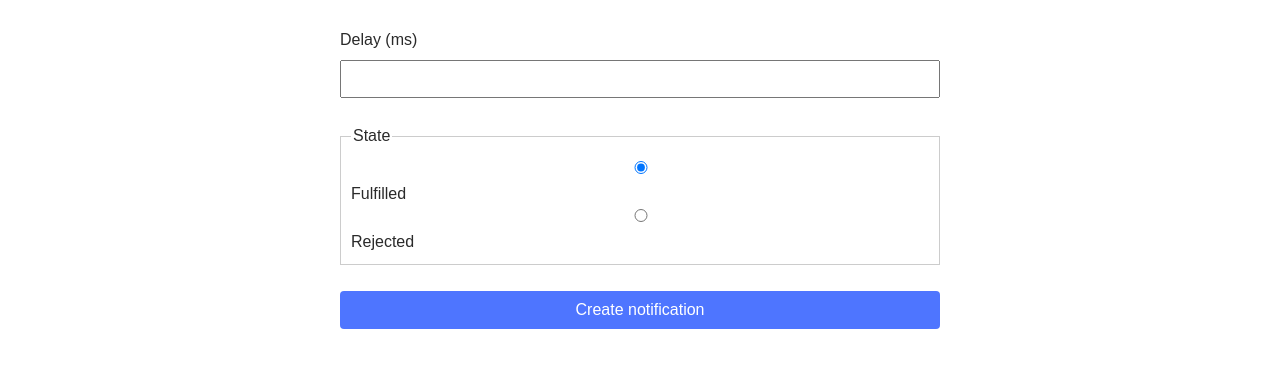
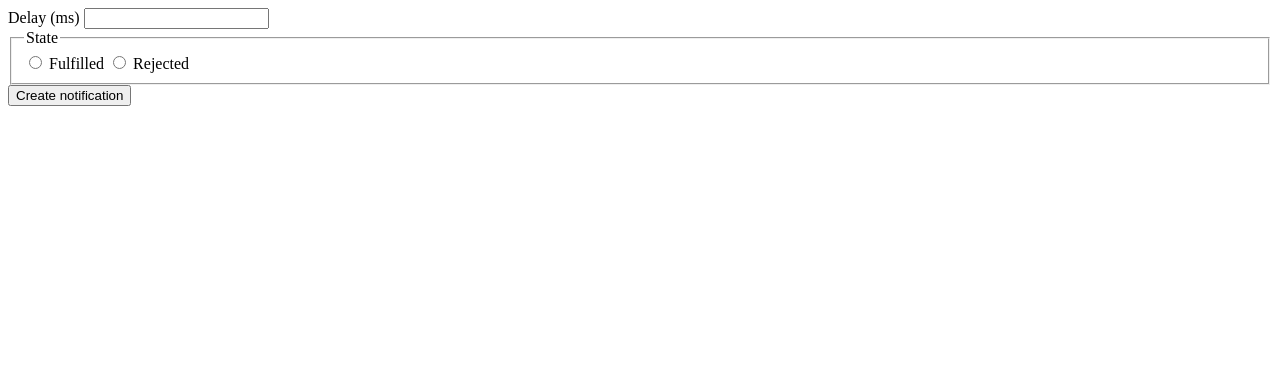
Before and after one commit to CemAtlas/goit-js-hw-10, a plain HTML site: page 2-snackbar.html in a window 1280 px wide. Drawn offline with Linux system fonts and the light colour scheme.

Commit message:
Deploying to gh-pages from @ CemAtlas/goit-js-hw-10@db6cf12bff6c61aa45b1f38841adbfb0d54bbef4 🚀

```diff
--- a/1-timer.js
+++ b/1-timer.js
@@ -1,2 +1,2 @@
-import"./assets/modulepreload-polyfill-B5Qt9EMX.js";/* empty css                      */import{f as h,i as y}from"./assets/vendor-BbbuE1sJ.js";const p=document.querySelector("#datetime-picker"),s=document.querySelector("[data-start]"),S=document.querySelector("[data-days]"),q=document.querySelector("[data-hours]"),w=document.querySelector("[data-minutes]"),E=document.querySelector("[data-seconds]");let c,u;const b={enableTime:!0,time_24hr:!0,defaultDate:new Date,minuteIncrement:1,onClose(t){c=t[0],c<=new Date?(y.error({title:"Error",message:"Please choose a date in the future",position:"topRight"}),s.disabled=!0):s.disabled=!1}};h("#datetime-picker",b);s.addEventListener("click",()=>{s.disabled=!0,p.disabled=!0,u=setInterval(()=>{const e=c-new Date;if(e<=0){clearInterval(u),i(0,0,0,0);return}const{days:n,hours:o,minutes:d,seconds:a}=k(e);i(n,o,d,a)},1e3)});function k(t){const a=Math.floor(t/864e5),l=Math.floor(t%864e5/36e5),m=Math.floor(t%864e5%36e5/6e4),f=Math.floor(t%864e5%36e5%6e4/1e3);return{days:a,hours:l,minutes:m,seconds:f}}function r(t){return String(t).padStart(2,"0")}function i(t,e,n,o){S.textContent=r(t),q.textContent=r(e),w.textContent=r(n),E.textContent=r(o)}
+import"./assets/modulepreload-polyfill-B5Qt9EMX.js";import{f as h,i as y}from"./assets/vendor-BbbuE1sJ.js";const n=document.querySelector("[data-start]"),d=document.querySelector("#datetime-picker"),p=document.querySelector("[data-days]"),S=document.querySelector("[data-hours]"),D=document.querySelector("[data-minutes]"),b=document.querySelector("[data-seconds]");let u=null,s=null;n.disabled=!0;const q={enableTime:!0,time_24hr:!0,defaultDate:new Date,minuteIncrement:1,onClose(t){const e=t[0];e<=new Date?(y.error({title:"Error",message:"Please choose a date in the future",position:"topRight"}),n.disabled=!0):(u=e,n.disabled=!1)}};h(d,q);n.addEventListener("click",()=>{n.disabled=!0,d.disabled=!0,s=setInterval(()=>{const e=u-new Date;if(e<=0){clearInterval(s),c({days:0,hours:0,minutes:0,seconds:0});return}const o=v(e);c(o)},1e3)});function c({days:t,hours:e,minutes:o,seconds:a}){p.textContent=r(t),S.textContent=r(e),D.textContent=r(o),b.textContent=r(a)}function v(t){const i=Math.floor(t/864e5),l=Math.floor(t%864e5/36e5),m=Math.floor(t%864e5%36e5/6e4),f=Math.floor(t%864e5%36e5%6e4/1e3);return{days:i,hours:l,minutes:m,seconds:f}}function r(t){return String(t).padStart(2,"0")}
 //# sourceMappingURL=1-timer.js.map
--- a/2-snackbar.html
+++ b/2-snackbar.html
@@ -1,34 +1,24 @@
-<!DOCTYPE html>
 <html lang="en">
   <head>
     <meta charset="UTF-8" />
     <meta name="viewport" content="width=device-width, initial-scale=1.0" />
     <title>Promise Generator</title>
-
     <script type="module" crossorigin src="/goit-js-hw-10/2-snackbar.js"></script>
     <link rel="modulepreload" crossorigin href="/goit-js-hw-10/assets/modulepreload-polyfill-B5Qt9EMX.js">
     <link rel="modulepreload" crossorigin href="/goit-js-hw-10/assets/vendor-BbbuE1sJ.js">
     <link rel="stylesheet" crossorigin href="/goit-js-hw-10/assets/vendor-CZjNVMTf.css">
-    <link rel="stylesheet" crossorigin href="/goit-js-hw-10/assets/styles-CEpK4pFk.css">
   </head>
   <body>
-    <div class="container">
     <form class="form">
       <label>
         Delay (ms)
-          <input type="number" name="delay" required min="0" />
+        <input type="number" name="delay" required />
       </label>
 
       <fieldset>
         <legend>State</legend>
         <label>
-            <input
-              type="radio"
-              name="state"
-              value="fulfilled"
-              required
-              checked
-            />
+          <input type="radio" name="state" value="fulfilled" required />
           Fulfilled
         </label>
         <label>
@@ -39,6 +29,6 @@
 
       <button type="submit">Create notification</button>
     </form>
-    </div>
+
   </body>
 </html>
--- a/2-snackbar.js
+++ b/2-snackbar.js
@@ -1,2 +1,2 @@
-import"./assets/modulepreload-polyfill-B5Qt9EMX.js";/* empty css                      */import{i as r}from"./assets/vendor-BbbuE1sJ.js";const s=document.querySelector(".form");s.addEventListener("submit",e=>{e.preventDefault();const i=parseInt(s.delay.value),o=s.state.value;m(i,o).then(t=>{r.success({title:"Success",message:`✅ Fulfilled promise in ${t}ms`,position:"topRight"})}).catch(t=>{r.error({title:"Error",message:`❌ Rejected promise in ${t}ms`,position:"topRight"})}),s.reset()});function m(e,i){return new Promise((o,t)=>{setTimeout(()=>{i==="fulfilled"?o(e):t(e)},e)})}
+import"./assets/modulepreload-polyfill-B5Qt9EMX.js";import{i as r}from"./assets/vendor-BbbuE1sJ.js";const s=document.querySelector(".form");s.addEventListener("submit",e=>{e.preventDefault();const i=Number(s.elements.delay.value),o=s.elements.state.value;m(i,o).then(t=>{r.success({title:"Success",message:`✅ Fulfilled promise in ${t}ms`,position:"topRight"})}).catch(t=>{r.error({title:"Error",message:`❌ Rejected promise in ${t}ms`,position:"topRight"})}),s.reset()});function m(e,i){return new Promise((o,t)=>{setTimeout(()=>{i==="fulfilled"?o(e):t(e)},e)})}
 //# sourceMappingURL=2-snackbar.js.map
```
Also changed, not shown: 1-timer.html (+2 -6 lines), index.html (+1 -1 lines), assets/index-CEpK4pFk.css (renamed from assets/styles-CEpK4pFk.css), 2 other files. Lines whose indentation alone changed are shown as unchanged.
